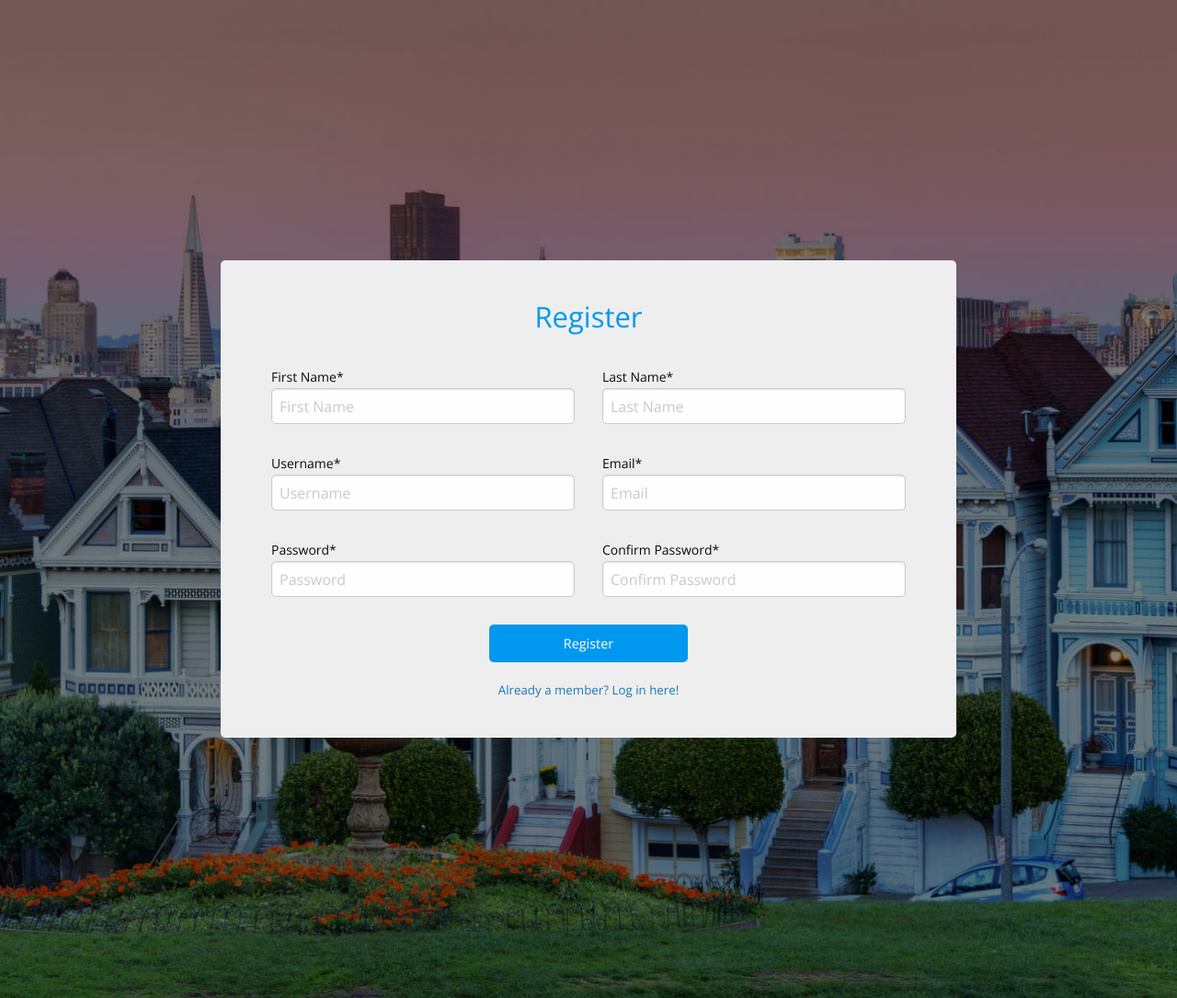
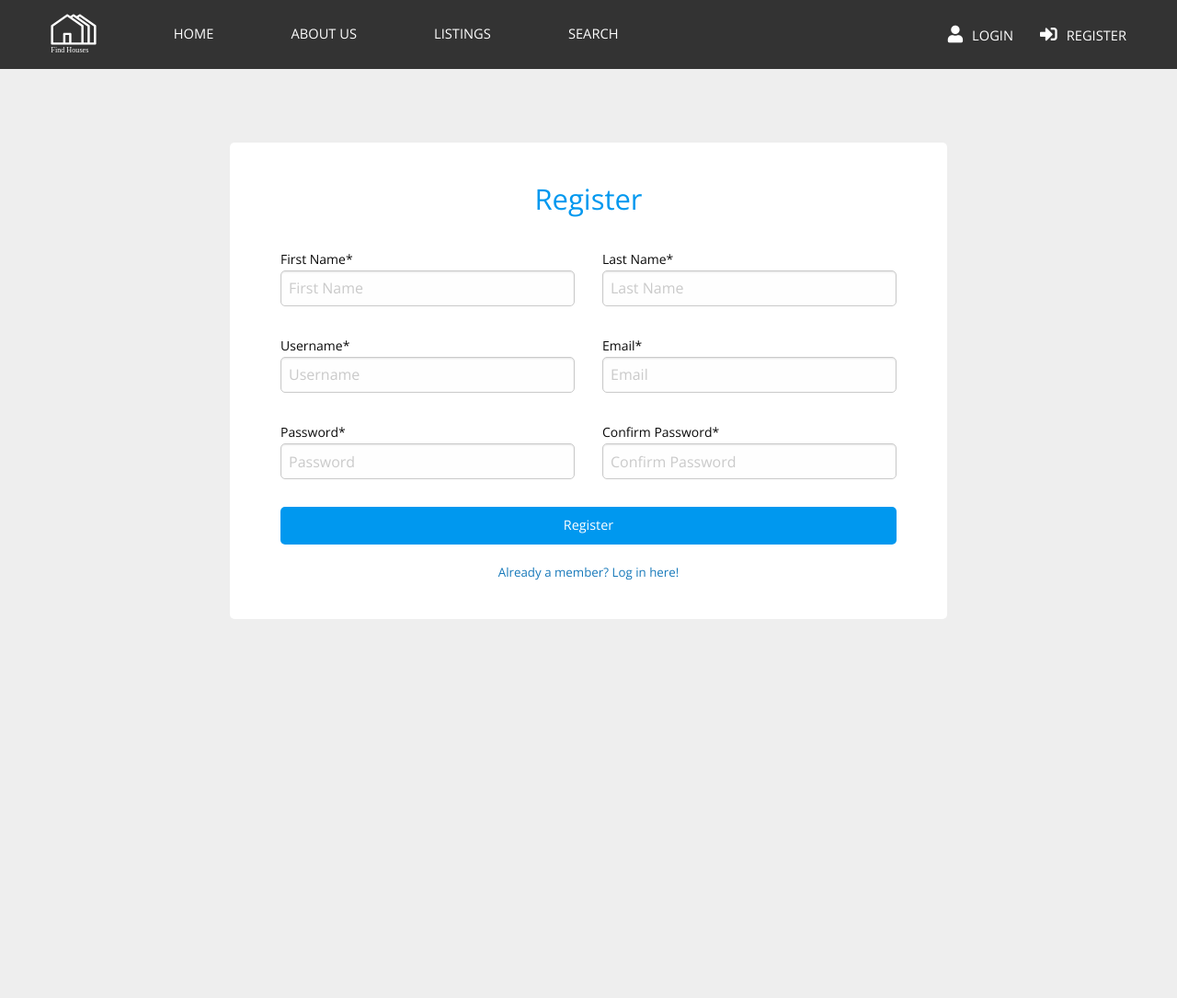
Before and after one commit to brandond98/real_estate, a Django app: template templates/apps/accounts/register.html in a window 1280 px wide. Shown: the whole page at 92% size. Run offline with Django 3.2, Linux system fonts and the light colour scheme; the template is opened without the code that fills it, so the values that code supplies are empty; some libraries are stand-ins or nearby versions.

Commit message:
changed login and register page so not on seperate pages now

```diff
--- a/real_estate/static/css/app.css
+++ b/real_estate/static/css/app.css
@@ -415,29 +415,15 @@ footer {
 }
 
 .login-page {
-  background: linear-gradient(rgba(0, 0, 0, 0.5), rgba(0, 0, 0, 0.5)), url(../img/houses.jpg);
-  background-position: center;
-  background-repeat: no-repeat;
-  background-size: cover;
-  height: 100%;
+background: #eee;
+height: 100%;
 }
 
 .log-in-box {
-  width: 500px;
-  height: 400px;
-  background: #eee;
-  position: absolute;
-  left: 0;
-  right: 0;
-  top: 0;
-  bottom: 0;
-  margin: auto;
-  max-width: 100%;
-  max-height: 100%;
-  overflow: auto;
+  padding: 40px;
+  background: #fff;
+  margin-top: 80px;
   border-radius: 5px;
-  padding: 40px;
-  display: table;
 }
 
 .log-in-box.register {
--- a/templates/apps/accounts/register.html
+++ b/templates/apps/accounts/register.html
@@ -1,22 +1,11 @@
-{% load static %}
+{% extends "base.html" %}
 
-<!DOCTYPE html>
-<html lang="en">
-
-<head>
-  <meta charset="UTF-8">
-  <meta name="viewport" content="width=device-width, initial-scale=1.0">
-  <meta http-equiv="X-UA-Compatible" content="ie=edge">
-  <link rel="stylesheet" href="{% static 'css/foundation.css' %}">
-  <link rel="stylesheet" href="{% static 'css/app.css' %}">
-  <link rel="stylesheet" href="https://use.fontawesome.com/releases/v5.5.0/css/all.css" integrity="sha384-B4dIYHKNBt8Bc12p+WXckhzcICo0wtJAoU8YZTY5qE0Id1GSseTk6S+L3BlXeVIU" crossorigin="anonymous">
-  <link href="https://fonts.googleapis.com/css?family=Open+Sans:400,600,700" rel="stylesheet">
-  <title>Real Estate Company | Register</title>
-</head>
-
-<body>
+{% block content %}
   <div class="login-page">
-    <div class="log-in-box register">
+    <div class="grid-container">
+      <div class="grid-x">
+        <div class="cell small-8 float-center">
+          <div class="log-in-box">
             <h3>Register</h3>
             {% include "../../partials/_alerts.html" %}
             <form action="{% url 'register' %}" method="POST" data-abide novalidate>
@@ -60,18 +49,16 @@
                     </span>
                   </label>
                 </div>
+                <div class="cell">
                   <button type="submit" class="button  submit float-center">Register</button>
+                </div>
               </div>
             </form>
             <p><a href="{% url 'login' %}">Already a member? Log in here!</a></p>
           </div>
         </div>
+      </div>
+    </div>
+  </div>
 
-  <script src="{% static 'js/vendor/jquery.js' %}"></script>
-  <script src="{% static 'js/vendor/what-input.js' %}"></script>
-  <script src="{% static 'js/vendor/foundation.js' %}"></script>
-  <script src="{% static 'js/app.js' %}"></script>
-
-</body>
-
-</html>
+{% endblock %}
--- a/templates/apps/listings/listing.html
+++ b/templates/apps/listings/listing.html
@@ -8,8 +8,9 @@
 
 {% block content %}
 
-<div class="page-header">
-  <h2>{{ listing.title }}</h2>
+<div style="background: linear-gradient(rgba(0, 0, 0, 0.5), rgba(0, 0, 0, 0.5)),url({{ listing.photo_main.url }}); background-position:center; background-size: cover;
+;" class="page-header">
+  <h2 >{{ listing.title }}</h2>
   <i class="fas fa-map-marker"></i>
   <h6>{{ listing.city }}, {{ listing.county }}, {{ listing.postcode }}</h6>
 </div>
```
Also changed, not shown: templates/apps/accounts/login.html (+10 -26 lines). Lines whose indentation alone changed are shown as unchanged.
